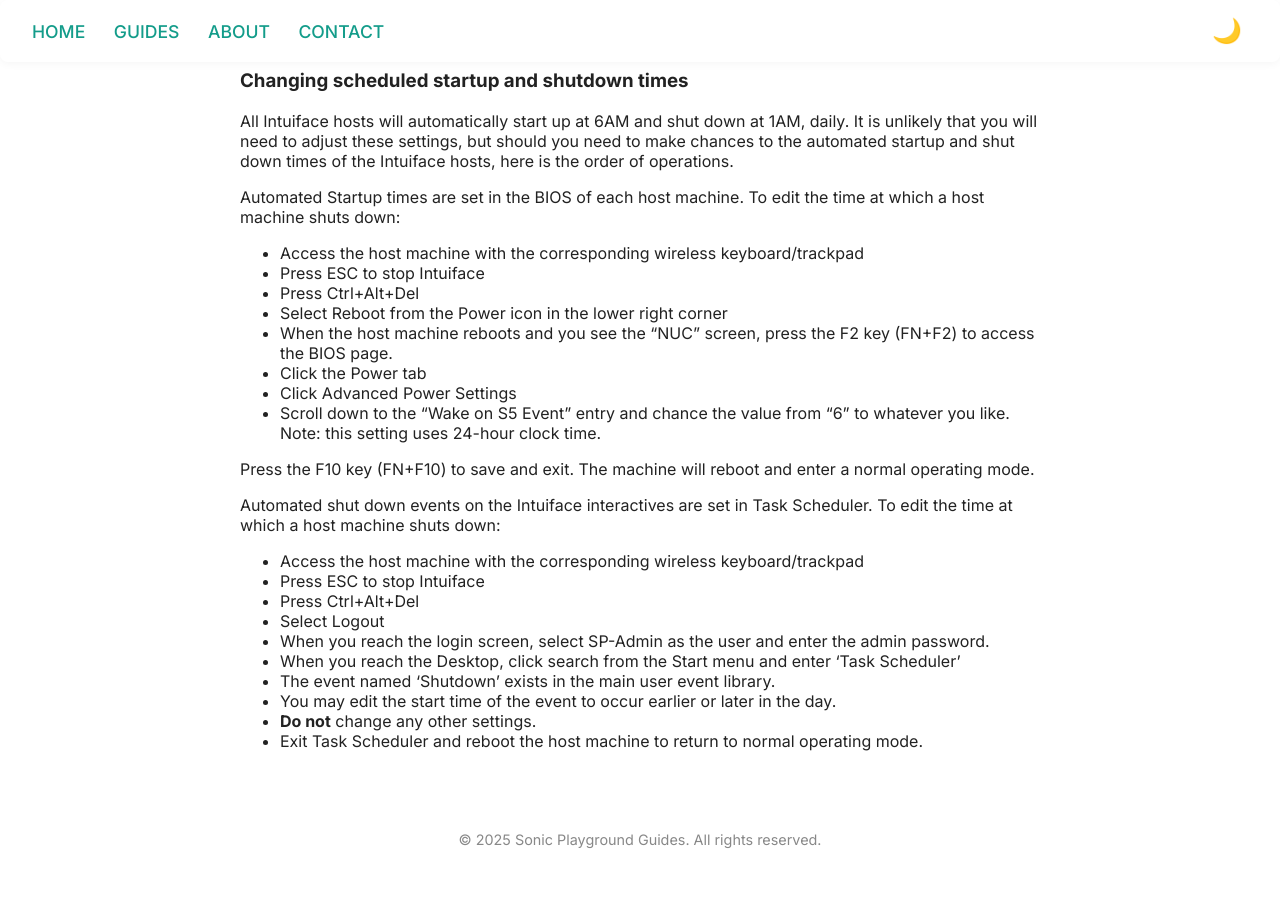
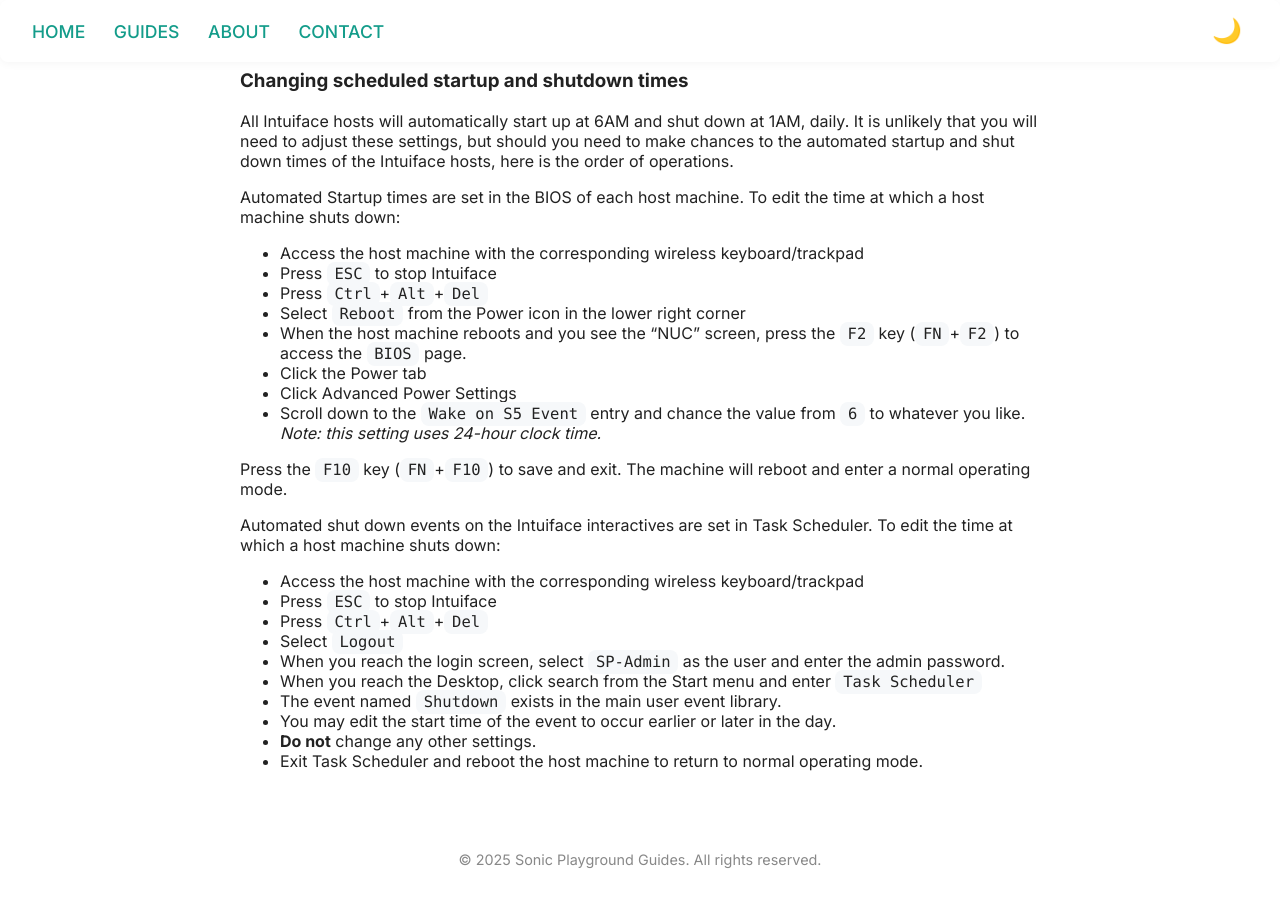
Before and after one commit to buryhoganllc/sonic-playground-guides, a Jekyll site: the page built from guides/intuiface.md, in a window 1280 px wide and 900 px high, scrolled down 2550 px. Built offline with Jekyll 4.4.1, drawn with Linux system fonts in a browser that asks for light colours; some of the changed text lies outside the part shown.

Commit message:
update guide command formatting

```diff
--- a/guides/intuiface.md
+++ b/guides/intuiface.md
@@ -46,15 +46,15 @@
 
 All admin accounts on the host machines use the following credentials:
 
-- User: sp-admin
-- Pass: 2008
+- User: `sp-admin`
+- Pass: `2008`
 
-All Intuiface host machines run in a non-admin “show” account called “sp-show” with a password of “s0n1csh0w”.
+All Intuiface host machines run in a non-admin “show” account called `sp-show` with a password of `s0n1csh0w`.
 It is unlikely that you will ever need to enter these credentials.
 
 #### Jump Desktop Configuration
 
-- Configure your installation of Jump Desktop to use the ‘sp-admin’ credentials for Auto Logon.
+- Configure your installation of Jump Desktop to use the `sp-admin` credentials for Auto Logon.
 - Configure your Display settings to be “Separate Windows” for _Film & TV_ and _Video Games_.
 - Configure your Sharing settings to NOT play audio (uncheck the box).
 
@@ -67,8 +67,8 @@
 - Select “Players” from the “Management” icon column.
 - Select the Player instance you wish to control (all relevant players are prefixed with “SonicPlayground-“ and the interactive title.)
 - Select the appropriate action:
-  - “Restart” – close and relaunch Intuiface Player
-  - “Reboot” – perform a PC reboot
+  - `Restart` – close and relaunch Intuiface Player
+  - `Reboot` – perform a PC reboot
 
 ## Manual Intervention
 
@@ -82,7 +82,7 @@
 #### Via wireless keyboard/trackpad
 
 - Turn on the television manually via the power button under the lower right bezel, or via the remote control in Curatorial labeled “Samsung DU7200.”
-- Locate the appropriate Logitech controller and press the function and F11 keys simultaneously (FN + F11).
+- Locate the appropriate Logitech controller and press the `Function` and `F11` keys simultaneously (`FN` + `F11`).
 - This will cycle display modes, and you will see the Attract screen appear on the television.
 
 #### Via Jump Desktop
@@ -113,25 +113,25 @@
 Automated Startup times are set in the BIOS of each host machine. To edit the time at which a host machine shuts down:
 
 - Access the host machine with the corresponding wireless keyboard/trackpad
-- Press ESC to stop Intuiface
-- Press Ctrl+Alt+Del
-- Select Reboot from the Power icon in the lower right corner
-- When the host machine reboots and you see the “NUC” screen, press the F2 key (FN+F2) to access the BIOS page.
+- Press `ESC` to stop Intuiface
+- Press `Ctrl`+`Alt`+`Del`
+- Select `Reboot` from the Power icon in the lower right corner
+- When the host machine reboots and you see the “NUC” screen, press the `F2` key (`FN`+`F2`) to access the `BIOS` page.
 - Click the Power tab
 - Click Advanced Power Settings
-- Scroll down to the “Wake on S5 Event” entry and chance the value from “6” to whatever you like. Note: this setting uses 24-hour clock time.
+- Scroll down to the `Wake on S5 Event` entry and chance the value from `6` to whatever you like. _Note: this setting uses 24-hour clock time._
 
-Press the F10 key (FN+F10) to save and exit. The machine will reboot and enter a normal operating mode.
+Press the `F10` key (`FN`+`F10`) to save and exit. The machine will reboot and enter a normal operating mode.
 
 Automated shut down events on the Intuiface interactives are set in Task Scheduler. To edit the time at which a host machine shuts down:
 
 - Access the host machine with the corresponding wireless keyboard/trackpad
-- Press ESC to stop Intuiface
-- Press Ctrl+Alt+Del
-- Select Logout
-- When you reach the login screen, select SP-Admin as the user and enter the admin password.
-- When you reach the Desktop, click search from the Start menu and enter ‘Task Scheduler’
-- The event named ‘Shutdown’ exists in the main user event library.
+- Press `ESC` to stop Intuiface
+- Press `Ctrl`+`Alt`+`Del`
+- Select `Logout`
+- When you reach the login screen, select `SP-Admin` as the user and enter the admin password.
+- When you reach the Desktop, click search from the Start menu and enter `Task Scheduler`
+- The event named `Shutdown` exists in the main user event library.
 - You may edit the start time of the event to occur earlier or later in the day.
 - __Do not__ change any other settings.
 - Exit Task Scheduler and reboot the host machine to return to normal operating mode.
```
